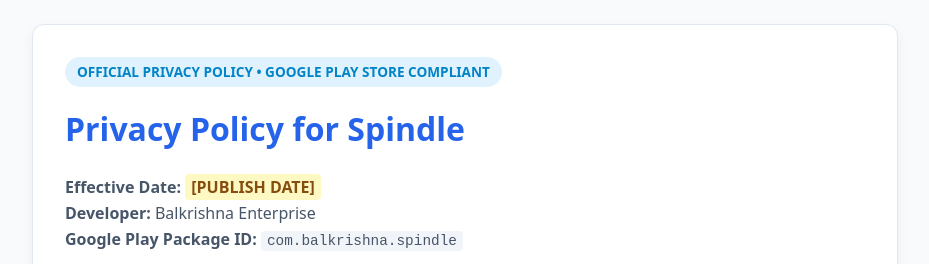
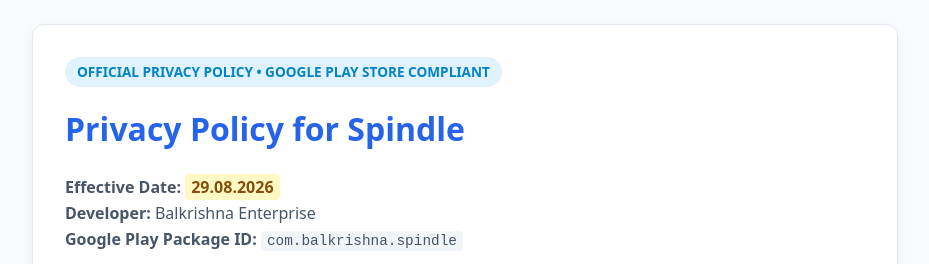
Before and after one commit to balkrishnagames/spindle, a plain HTML site: page privacy-policy.html in a window 1280 px wide. Shown: the top 264 px of the page, without its empty margins (175-1104 px from the left). Drawn offline with Linux system fonts and the light colour scheme.

Commit message:
Add files via upload

```diff
--- a/privacy-policy.html
+++ b/privacy-policy.html
@@ -49,7 +49,7 @@
          https://balkrishnagames.github.io/spindle/studio/docs/privacy-policy.html -->
 
     <h1>Privacy Policy for Spindle</h1>
-    <p><strong>Effective Date:</strong> <span class="placeholder">[PUBLISH DATE]</span><br>
+    <p><strong>Effective Date:</strong> <span class="placeholder">29.08.2026</span><br>
        <strong>Developer:</strong> Balkrishna Enterprise<br>
        <strong>Google Play Package ID:</strong> <code>com.balkrishna.spindle</code></p>
 
```
